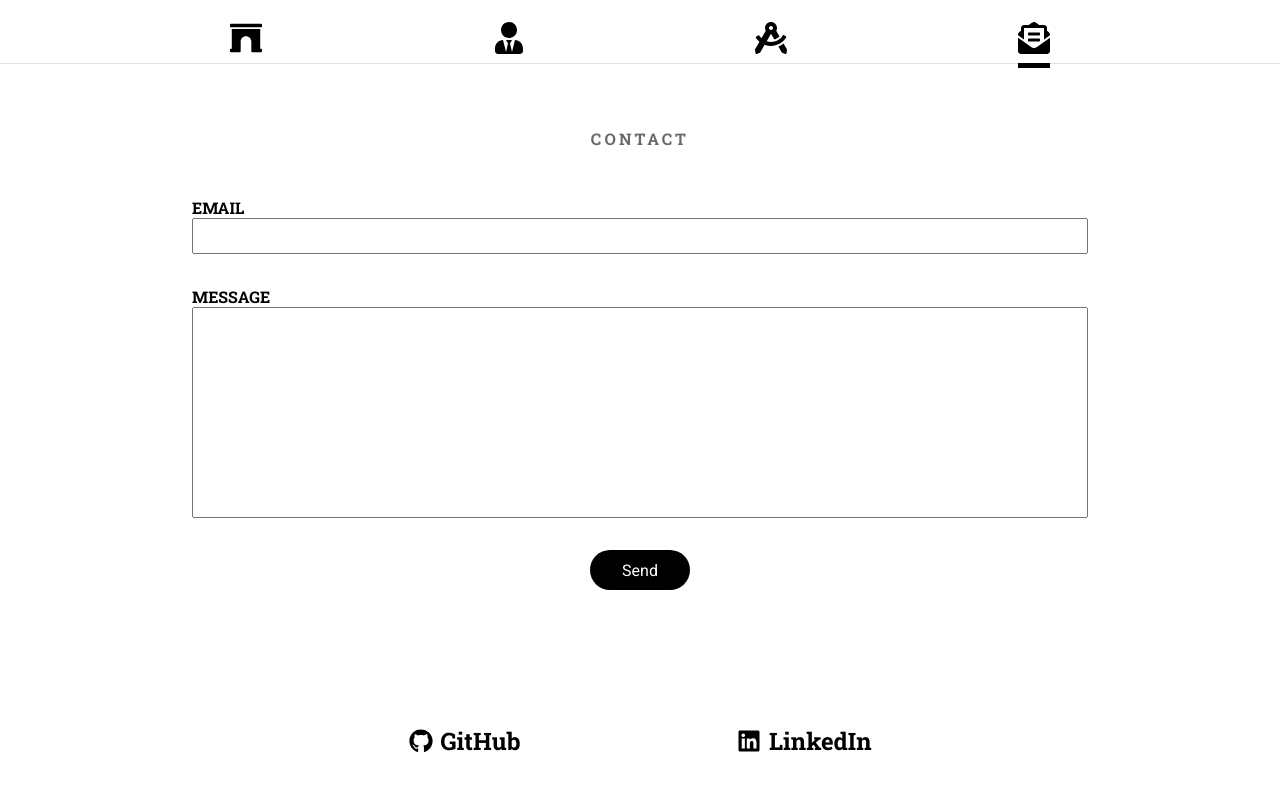
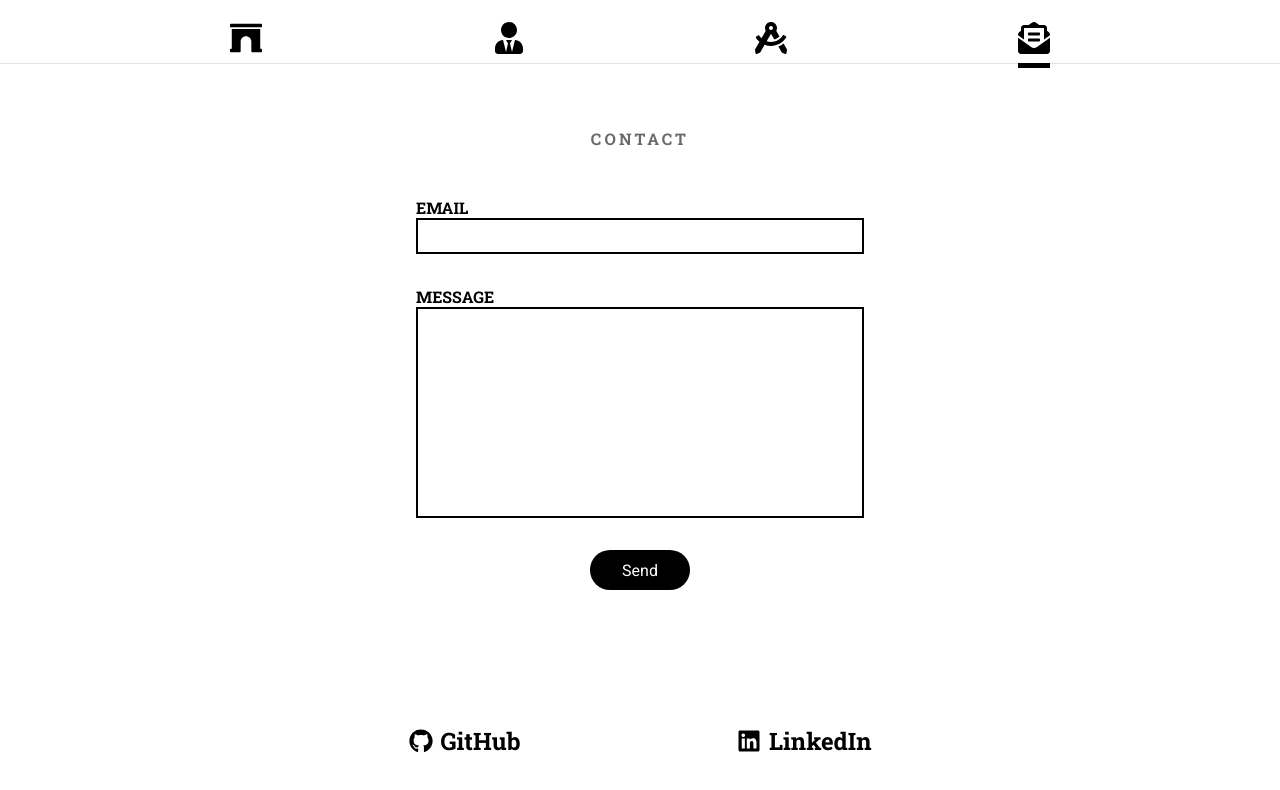
Before and after one commit to erichkopp/erich-kopp-portfolio-vercel, a React (Create React App) app: page /contact in a window 1280 px wide. Shown: the top 790 px of the page. Built offline with nearby package versions, Linux system fonts and the light colour scheme.

Commit message:
Contact form adjustments, text adjustments

```diff
--- a/src/components/ContactForm.js
+++ b/src/components/ContactForm.js
@@ -18,9 +18,9 @@ export default class MyForm extends React.Component {
         method="POST"
       >
         <label>EMAIL</label>
-        <input type="email" name="email" />
+        <input type="email" name="email" id="contact-email" aria-label="email"/>
         <label>MESSAGE</label>
-        <textarea type="text" name="message" />
+        <textarea type="text" name="message" id="contact-message" aria-label="message"/>
         {status === "SUCCESS" ? <p>Thanks!</p> : <button>Send</button>}
         {status === "ERROR" && <p>Ooops! There was an error.</p>}
       </form>
--- a/src/styles.css
+++ b/src/styles.css
@@ -274,6 +274,7 @@ h3 {
     align-items: center;
     height: 2rem;
     margin: 1rem 2%;
+    border-radius: 20px;
 }
 
 .Portfolio .card-arrows #left::after,
@@ -291,20 +292,28 @@ h3 {
     height: calc(100vh - 10vh - 8rem - 4rem);
 }
 
-.Contact form input,
-.Contact form textarea {
+#contact-email,
+#contact-message {
     padding: 1rem;
     margin-bottom: 2rem;
+    border: 2px solid #000000;
+    border-radius: 0px;
 }
 
-.Contact form input {
+#contact-email:focus,
+#contact-message:focus {
+    outline: none;
+}
+
+#contact-email {
     height: 15px;
 }
 
-.Contact form textarea {
+#contact-message {
     height: 40%;
     resize: none;
 }
+
 
 .Contact form button {
     font-family: "Roboto", sans-serif;
@@ -445,6 +454,8 @@ h3 {
     /* CONTACT STYLES */
     .Contact form {
         height: calc(100vh - 10vh - 8rem - 4rem);
+        width: 50%;
+        margin: 0 auto;
     }
 
     .Contact .contact-links {
@@ -475,5 +486,14 @@ h3 {
     /* CONTACT STYLES */
     .Contact form {
         height: calc(100vh - 10vh - 8rem - 4rem - 2rem);
+        width: 50%;
+        margin: 0 auto;
     }
 }
+
+/* MOBILE STYLES */
+@media (max-width: 599px) {
+    .About .about-paragraph #about-header {
+        font-size: 1.5rem;
+    }
+}
```
